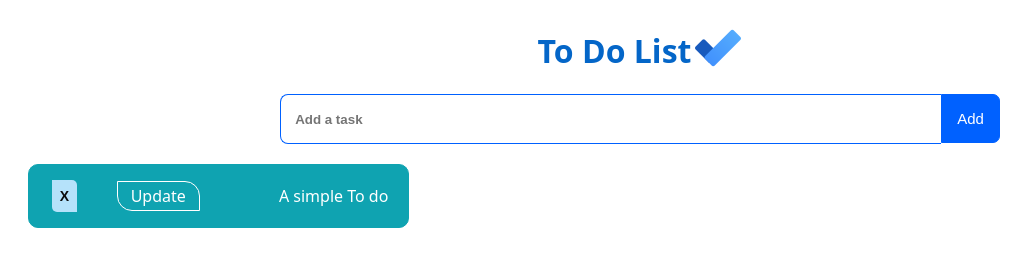
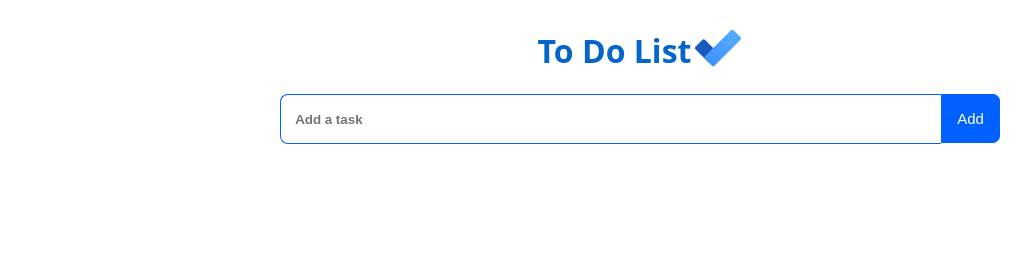
Before and after one commit to Raju00218/ToDolist, a plain HTML site: page index.html in a window 1280 px wide. Shown: the whole page, without its empty margins (0-1035 px from the left). Drawn offline with Linux system fonts and the light colour scheme.

Commit message:
update div removedd

```diff
--- a/index.html
+++ b/index.html
@@ -11,7 +11,6 @@
 <body>
  <div id="head"><h1> To Do List </h1><span><img src="icons8-microsoft-todo-2019-48.png" alt=""></span></div>
     <input type="text" name="toDo" id="to-doEl" placeholder="Add a task"><span><button onclick="addTask()" id="buttonAdd">Add</button></span>
-    <div id="mydiv"><Button id="div-remove"  onclick="divRemove()">X</Button><p class="update">Update</p><br><p>A simple To do</p></div>
      <ul id="list-toDo">
 
      </ul>
```
